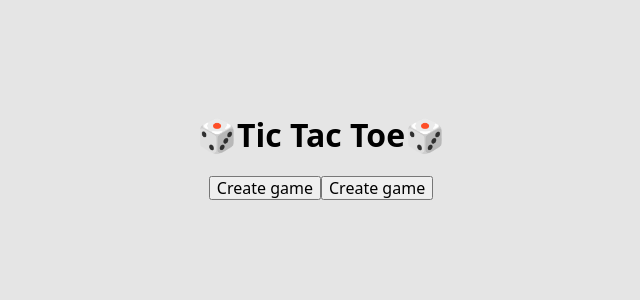
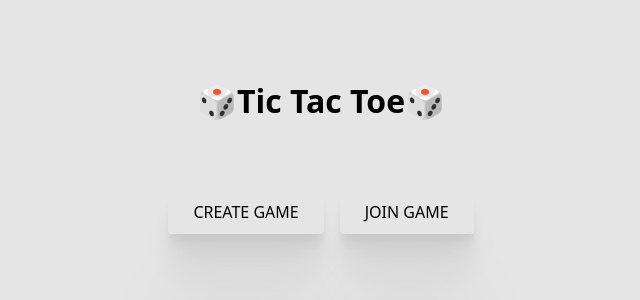
Before and after one commit to logotip4ik/tic-tac-toe, a Nuxt app: page / in a window 1280 px wide. Shown: the part 252-552 px from the top of the page, without its empty margins (319-959 px from the left). Built offline with nearby package versions, Linux system fonts and the light colour scheme.

Commit message:
update: created basic index layout

```diff
--- a/layouts/default.vue
+++ b/layouts/default.vue
@@ -9,6 +9,13 @@ export default {}
 <style>
 :root {
   --transition: 0.3s ease;
+  --shadow-dark: 0 2.8px 2.2px rgba(0, 0, 0, 0.02),
+    0 6.7px 5.3px rgba(0, 0, 0, 0.028), 0 12.5px 10px rgba(0, 0, 0, 0.035),
+    0 22.3px 17.9px rgba(0, 0, 0, 0.042), 0 41.8px 33.4px rgba(0, 0, 0, 0.05),
+    0 100px 80px rgba(0, 0, 0, 0.07);
+
+  --light-color: #e5e5e5;
+  --dark-color: #14213d;
 }
 * {
   box-sizing: border-box;
--- /dev/null
+++ b/pages/game/_id.vue
@@ -0,0 +1,9 @@
+<template>
+  <h1>createGame</h1>
+</template>
+
+<script>
+export default {}
+</script>
+
+<style></style>
--- a/pages/index.vue
+++ b/pages/index.vue
@@ -3,24 +3,70 @@
     <h1>🎲Tic Tac Toe🎲</h1>
     <div class="main__buttons">
       <button>Create game</button>
-      <button>Create game</button>
+      <button>Join game</button>
     </div>
   </div>
 </template>
 
 <script>
-export default {}
+export default {
+  computed: {},
+}
 </script>
 
 <style lang="scss">
 .main {
   width: 100%;
   max-width: 700px;
-  padding: 1rem;
+
   position: fixed;
   top: 50%;
   left: 50%;
   transform: translate(-50%, -50%);
   text-align: center;
+  padding: 1rem;
+
+  display: flex;
+  flex-direction: column;
+  justify-content: center;
+  align-content: center;
+  gap: 3rem;
+
+  &__buttons {
+    display: flex;
+    justify-content: center;
+    align-items: center;
+    gap: 1rem;
+
+    button {
+      padding: 0.75rem 1.5rem;
+      font: inherit;
+      font-size: 1rem;
+      text-transform: uppercase;
+      color: currentColor;
+      appearance: none;
+      border: 1px solid transparent;
+      border-radius: 0.25rem;
+      background-color: transparent;
+      box-shadow: var(--shadow-dark);
+      cursor: pointer;
+      transition: background-color var(--transition),
+        border-color var(--transition);
+
+      &:hover,
+      &:focus {
+        transition: none;
+        background-color: #fafafa;
+      }
+
+      @media (prefers-color-scheme: dark) {
+        border-color: rgba($color: #fafafa, $alpha: 0.1);
+        &:hover,
+        &:focus {
+          background-color: #32539a;
+        }
+      }
+    }
+  }
 }
 </style>
```
